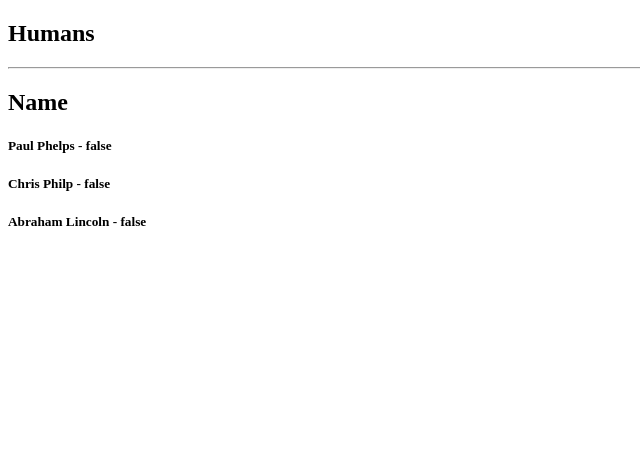
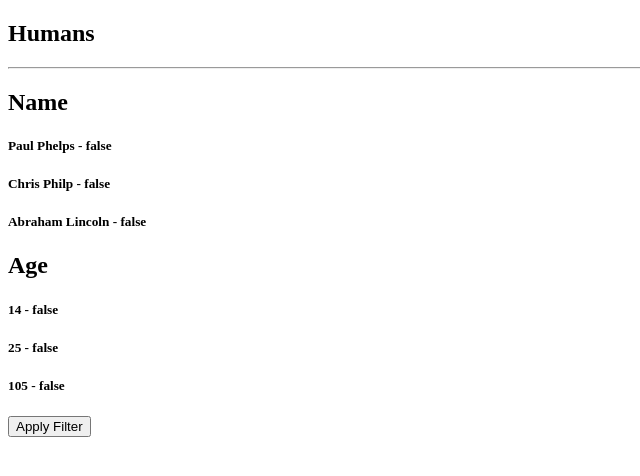
Before and after one commit to chrismphilp/react-filter-menu, a React (Create React App) app: page / in a window 1280 px wide. Shown: the top 476 px of the page, without its empty margins (0-640 px from the left). Built offline with nearby package versions, Linux system fonts and the light colour scheme.

Commit message:
Adding working filter code, needs to be analysed

```diff
--- a/public/index.html
+++ b/public/index.html
@@ -9,7 +9,6 @@
       name="description"
       content="Web site created using create-react-app"
     />
-    <link rel="apple-touch-icon" href="logo192.png" />
     <!--
       manifest.json provides metadata used when your web app is installed on a
       user's mobile device or desktop. See https://developers.google.com/web/fundamentals/web-app-manifest/
--- a/src/App.tsx
+++ b/src/App.tsx
@@ -7,6 +7,10 @@ const App: FunctionComponent = () => {
     {
       displayName: 'Name',
       objectKey: 'name'
+    },
+    {
+      displayName: 'Age',
+      objectKey: 'age'
     }
   ];
 
@@ -25,6 +29,16 @@ const App: FunctionComponent = () => {
       age: 105,
       name: 'Abraham Lincoln',
       alive: false
+    },
+    {
+      age: 25,
+      name: 'Abraham Lincoln',
+      alive: false
+    },
+    {
+      age: 105,
+      name: 'Abraham Lincoln',
+      alive: false
     }
   ];
 
--- a/src/FilterMenu.tsx
+++ b/src/FilterMenu.tsx
@@ -1,7 +1,8 @@
 import React, { FunctionComponent, useEffect, useState } from 'react';
 import { IFilterDefinition } from './model/FilterDefinitions.model';
+import FilterDropdown from './FilterDropdown';
 import { processFilterMap } from './util/on-startup.util';
-import FilterDropdown from './FilterDropdown';
+import { calculateFilterValues } from './util/process-value.util';
 
 type FilterMenuProps = {
   filterDefinitions: IFilterDefinition[];
@@ -9,43 +10,52 @@ type FilterMenuProps = {
 };
 
 const FilterMenu: FunctionComponent<FilterMenuProps> = (props) => {
-  const [filterValuesMap, setFilterValuesMap] = useState<Map<number, any[]>>(new Map());
+    const [loading, setLoading] = useState<boolean>(false);
     const [checkedValuesMap, setCheckedValuesMap] = useState<Map<number, Map<number, boolean>>>(
       new Map<number, Map<number, boolean>>()
     );
+    const [filterValuesMap, setFilterValuesMap] = useState<Map<number, any[]>>(new Map<number, any[]>());
 
     useEffect(() => {
       const [fMap, cMap] = processFilterMap(props.filterDefinitions, props.filterData);
-    console.error(fMap);
-    console.error(cMap);
       setFilterValuesMap(fMap);
       setCheckedValuesMap(cMap);
     }, [props.filterDefinitions, props.filterData]);
 
     const handleFilterRowClick = (checkedKey: number, checkedInnerKey: number) => {
-    // console.error(checkedValuesMap.get(checkedKey)!.get(checkedInnerKey));
       const mapCopy: Map<number, Map<number, boolean>> = checkedValuesMap;
       const currentMap: Map<number, boolean> = mapCopy.get(checkedKey)!;
       const previousState: boolean = currentMap.get(checkedInnerKey)!;
       currentMap.set(checkedInnerKey, !previousState);
       mapCopy.set(checkedKey, currentMap);
       setCheckedValuesMap(mapCopy);
-    console.error(checkedValuesMap);
+      setLoading(!loading);
+    };
+
+    const getCurrentValues = () => {
+      const startTime = performance.now();
+      console.error(calculateFilterValues(props.filterDefinitions, props.filterData,
+        checkedValuesMap, filterValuesMap));
+      console.error(`Total time: ${performance.now() - startTime}`);
     };
 
     return (
       <div style={styles.root}>
         {props.filterDefinitions.map((definition: IFilterDefinition, index: number) =>
-        <FilterDropdown key={index}
-                        mapKey={index}
+          <div key={index}>
+            <div>{loading}</div>
+            <FilterDropdown mapKey={index}
                             setChecked={handleFilterRowClick}
                             displayName={definition.displayName}
                             filterValues={filterValuesMap.get(index)!}
                             checkedMap={checkedValuesMap.get(index)!}/>
+          </div>
         )}
+        <button onClick={getCurrentValues} type='button'>Apply Filter</button>
       </div>
     );
-};
+  }
+;
 
 const styles = {
   root: {}
--- /dev/null
+++ b/src/util/process-value.util.tsx
@@ -0,0 +1,49 @@
+import { IFilterDefinition } from '../model/FilterDefinitions.model';
+
+const calculateFilterValues = (filterDefinitions: IFilterDefinition[], filterData: any[],
+                               checkedValuesMap: Map<number, Map<number, boolean>>,
+                               filterValuesMap: Map<number, any[]>) => {
+
+  let includeMap: Map<number, boolean> = new Map<number, boolean>();
+  const indexesToInclude: number[] = getMapKeysToInclude(checkedValuesMap);
+
+  for (let i = 0; i < indexesToInclude.length; i++) {
+    const currentCheckedMapIndex = indexesToInclude[i];
+    const relatedMap: Map<number, boolean> = checkedValuesMap.get(currentCheckedMapIndex)!;
+    const filterValues = filterValuesMap.get(currentCheckedMapIndex)!;
+
+    for (let j = 0; j < filterData.length; j++) {
+      let shouldInclude: boolean = false;
+      for (let k = 0; k < filterValues.length; k++) {
+        if (!includeMap.has(j)
+          && relatedMap.get(k)
+          && !shouldInclude
+          && filterData[j][filterDefinitions[currentCheckedMapIndex].objectKey] === filterValues[k]) {
+          shouldInclude = true;
+          break;
+        }
+      }
+      if (shouldInclude) includeMap.set(j, false);
+    }
+  }
+  console.error(includeMap);
+};
+
+const getMapKeysToInclude = (checkedValuesMap: Map<number, Map<number, boolean>>): number[] => {
+  let indexesToInclude: number[] = [];
+
+  for (let i = 0; i < checkedValuesMap.size; i++) {
+    const innerMap: Map<number, boolean> = checkedValuesMap.get(i)!;
+    for (let j = 0; j < innerMap.size; j++) {
+      if (innerMap.get(j)) {
+        indexesToInclude.push(i);
+        break;
+      }
+    }
+  }
+  return indexesToInclude;
+};
+
+export {
+  calculateFilterValues
+};
```
Also changed, not shown: public/manifest.json. Lines whose indentation alone changed are shown as unchanged.
